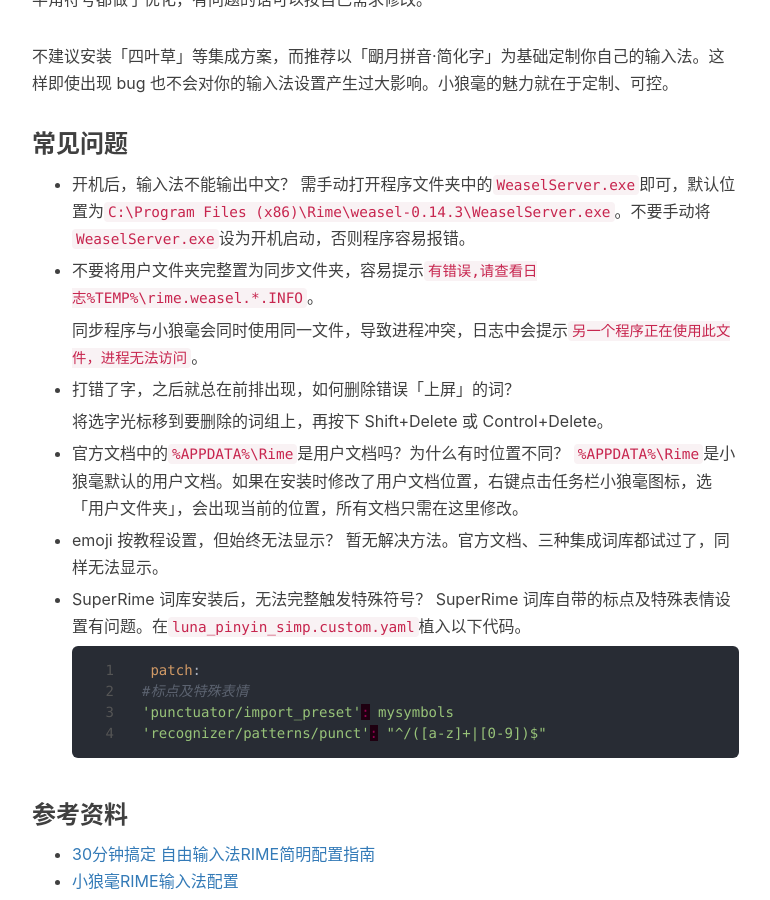
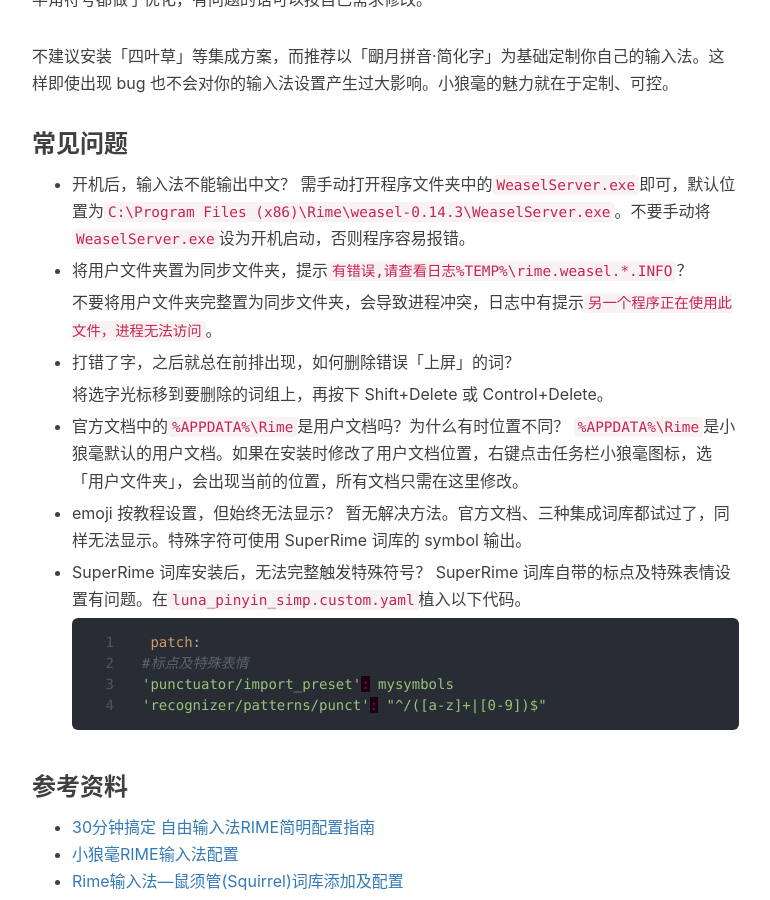
Before and after one commit to rockbenben/rockbenben.github.io, a Jekyll site: the page built from _posts/2020-11-27-RIME-input.markdown, in a window 1280 px wide and 900 px high, scrolled down 1542 px. Shown: the whole window, without its empty margins (233-1003 px from the left). Built offline with Jekyll 4.4.1, drawn with Linux system fonts in a browser that asks for light colours; nearby versions of some CDN libraries; our own code applies the rules of GitHub Pages for plain Markdown files; comment, search, counter and statistics services are not loaded.

Commit message:
Update 2020-11-27-RIME-input.markdown

```diff
--- a/_posts/2020-11-27-RIME-input.markdown
+++ b/_posts/2020-11-27-RIME-input.markdown
@@ -47,9 +47,9 @@
 * 开机后，输入法不能输出中文？
   需手动打开程序文件夹中的`WeaselServer.exe`即可，默认位置为`C:\Program Files (x86)\Rime\weasel-0.14.3\WeaselServer.exe`。不要手动将`WeaselServer.exe`设为开机启动，否则程序容易报错。
 
-* 不要将用户文件夹完整置为同步文件夹，容易提示`有错误,请查看日志%TEMP%\rime.weasel.*.INFO`。
+* 将用户文件夹置为同步文件夹，提示`有错误,请查看日志%TEMP%\rime.weasel.*.INFO`？
 
-  同步程序与小狼毫会同时使用同一文件，导致进程冲突，日志中会提示`另一个程序正在使用此文件，进程无法访问`。
+  不要将用户文件夹完整置为同步文件夹，会导致进程冲突，日志中有提示`另一个程序正在使用此文件，进程无法访问`。
 * 打错了字，之后就总在前排出现，如何删除错误「上屏」的词？
 
    将选字光标移到要删除的词组上，再按下 Shift+Delete 或 Control+Delete。
@@ -58,7 +58,7 @@
   `%APPDATA%\Rime`是小狼毫默认的用户文档。如果在安装时修改了用户文档位置，右键点击任务栏小狼毫图标，选「用户文件夹」，会出现当前的位置，所有文档只需在这里修改。
 
 * emoji 按教程设置，但始终无法显示？
- 暂无解决方法。官方文档、三种集成词库都试过了，同样无法显示。
+ 暂无解决方法。官方文档、三种集成词库都试过了，同样无法显示。特殊字符可使用 SuperRime 词库的 symbol 输出。
 
 * SuperRime 词库安装后，无法完整触发特殊符号？
  SuperRime 词库自带的标点及特殊表情设置有问题。在`luna_pinyin_simp.custom.yaml`植入以下代码。
```
